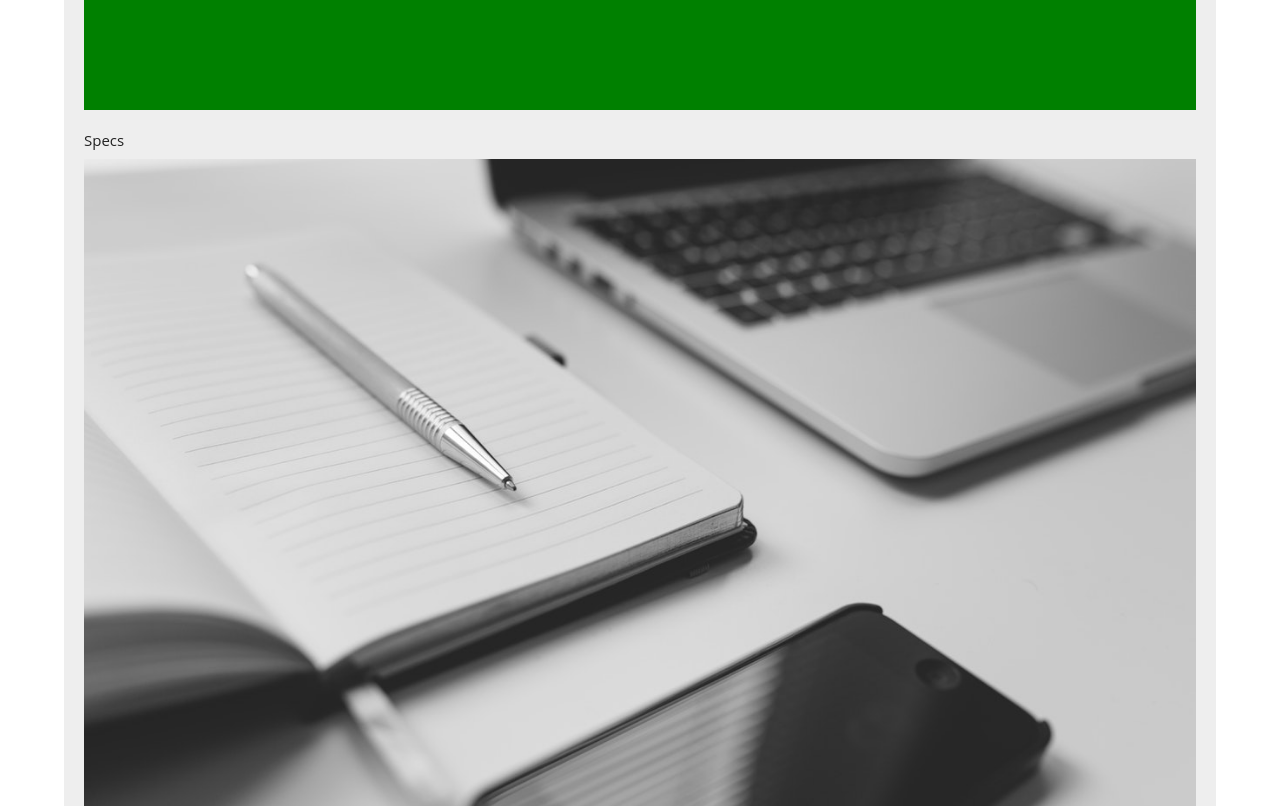
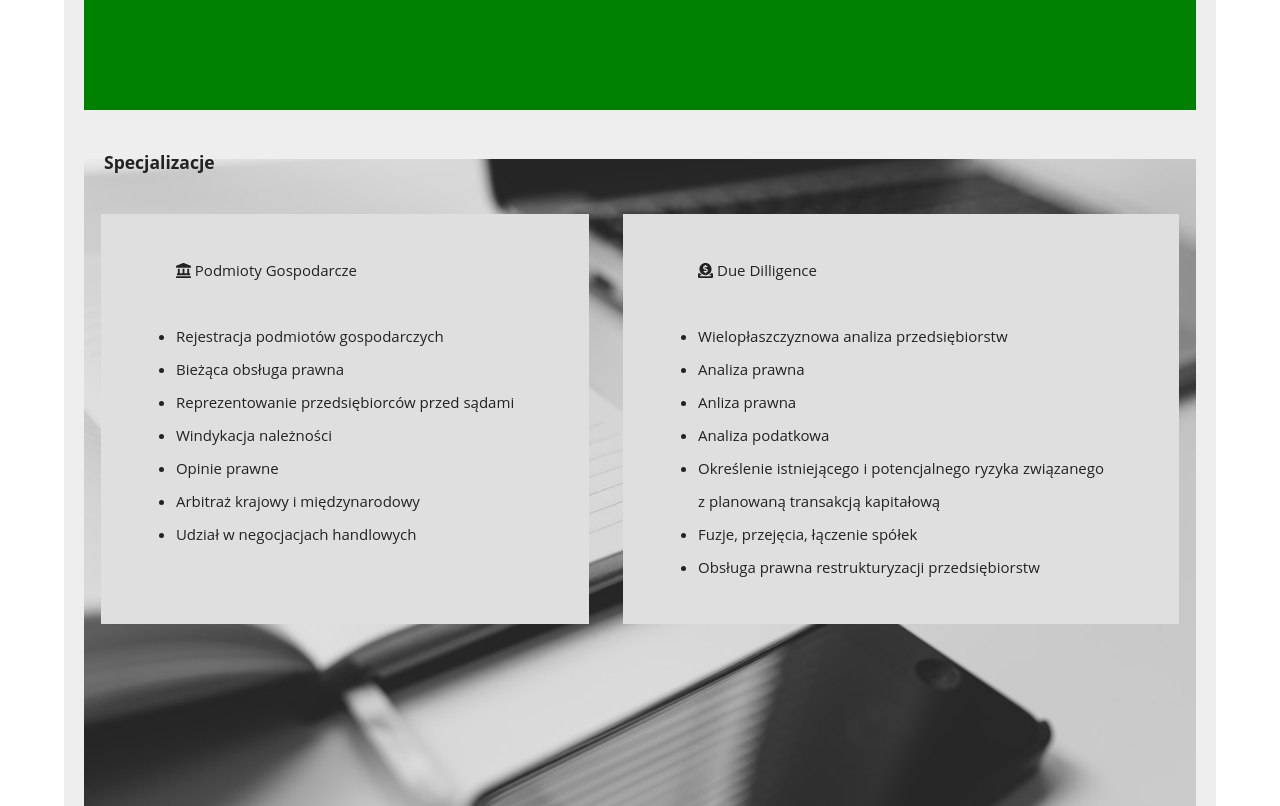
Before and after one commit to natalianowak1/janda, a React (Create React App) app: page / in a window 1280 px wide. Shown: the part 1540-2346 px from the top of the page. Built offline with nearby package versions, Linux system fonts and the light colour scheme.

Commit message:
update specs

```diff
--- a/package.json
+++ b/package.json
@@ -3,9 +3,13 @@
   "version": "0.1.0",
   "private": true,
   "dependencies": {
+    "@fortawesome/fontawesome-svg-core": "^1.2.36",
+    "@fortawesome/free-solid-svg-icons": "^5.15.4",
+    "@fortawesome/react-fontawesome": "^0.1.16",
     "@testing-library/jest-dom": "^5.14.1",
     "@testing-library/react": "^11.2.7",
     "@testing-library/user-event": "^12.8.3",
+    "font-awesome": "^4.7.0",
     "react": "^17.0.2",
     "react-dom": "^17.0.2",
     "react-scripts": "4.0.3",
--- a/src/layouts/components/Specs/Specs.css
+++ b/src/layouts/components/Specs/Specs.css
@@ -7,3 +7,28 @@
   background-size: 100% auto;
   margin-top: 20px;
 }
+
+#specs h3 {
+  padding: 20px 0 0 20px;
+}
+
+.specsBox {
+  display: flex;
+  padding-top: 40px;
+  justify-content: space-around;
+}
+
+.specsList {
+  background-color: #dfdfdf;
+  line-height: 2.2;
+}
+
+.dueDilligence {
+  padding: 40px 75px;
+  width: 50%;
+  text-align: justify;
+}
+
+.businessEntities {
+  padding: 40px 75px;
+}
--- a/src/layouts/components/Specs/Specs.js
+++ b/src/layouts/components/Specs/Specs.js
@@ -1,10 +1,49 @@
 import React from "react";
 import "./Specs.css";
+import { FontAwesomeIcon } from "@fortawesome/react-fontawesome";
+import { faDonate, faLandmark } from "@fortawesome/free-solid-svg-icons";
 
 const Specs = () => {
-    return(
-        <div className="specs" id="specs">Specs</div>
-    );
+  return (
+    <div className="specs" id="specs">
+      <h3>Specjalizacje</h3>
+      <div className="specsBox">
+        <div className="businessEntities specsList">
+          <div className="specsTitle">
+            <FontAwesomeIcon icon={faLandmark} /> Podmioty Gospodarcze
+          </div>
+          <br></br>
+          <ul>
+            <li>Rejestracja podmiotów gospodarczych</li>
+            <li>Bieżąca obsługa prawna</li>
+            <li>Reprezentowanie przedsiębiorców przed sądami</li>
+            <li>Windykacja należności</li>
+            <li>Opinie prawne</li>
+            <li>Arbitraż krajowy i międzynarodowy</li>
+            <li>Udział w negocjacjach handlowych</li>
+          </ul>
+        </div>
+        <div className="dueDilligence specsList">
+          <div className="specsTitle">
+            <FontAwesomeIcon icon={faDonate} /> Due Dilligence
+          </div>
+          <br></br>
+          <ul>
+            <li>Wielopłaszczyznowa analiza przedsiębiorstw</li>
+            <li>Analiza prawna</li>
+            <li>Anliza prawna</li>
+            <li>Analiza podatkowa</li>
+            <li>
+              Określenie istniejącego i potencjalnego ryzyka związanego z
+              planowaną transakcją kapitałową
+            </li>
+            <li>Fuzje, przejęcia, łączenie spółek</li>
+            <li>Obsługa prawna restrukturyzacji przedsiębiorstw</li>
+          </ul>
+        </div>
+      </div>
+    </div>
+  );
 };
 
 export default Specs;
```
Also changed, not shown: 1 other file (tests, documents, lock files or other folders).
